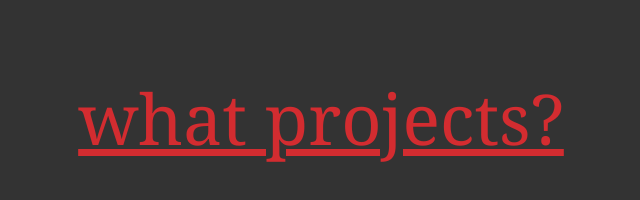
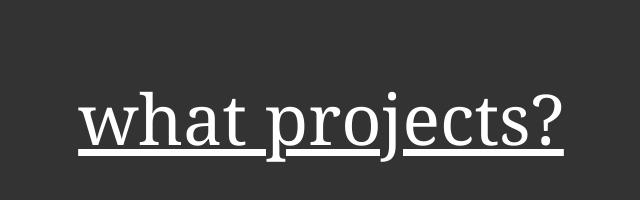
Before and after one commit to aviation8816/aviation8816.github.io, a plain HTML site: page projects.html in a window 1280 px wide. Shown: the whole page, without its empty margins (319-959 px from the left). Drawn offline with Linux system fonts and the light colour scheme.

Commit message:
Update projects.html

```diff
--- a/projects.html
+++ b/projects.html
@@ -8,7 +8,7 @@
     body {background-color: #333333; font-family: Georgia ; text-align: center; }
     .all{color: #ffff; font-size: 70px;}
 
-    a:link {color: #d32c30;}
+    a:link {color: #ffff;}
     a:visited {color: #d2229d;}
     a:hover {color: #ad2023;}
     a:active{color: #d32c30;}
```
